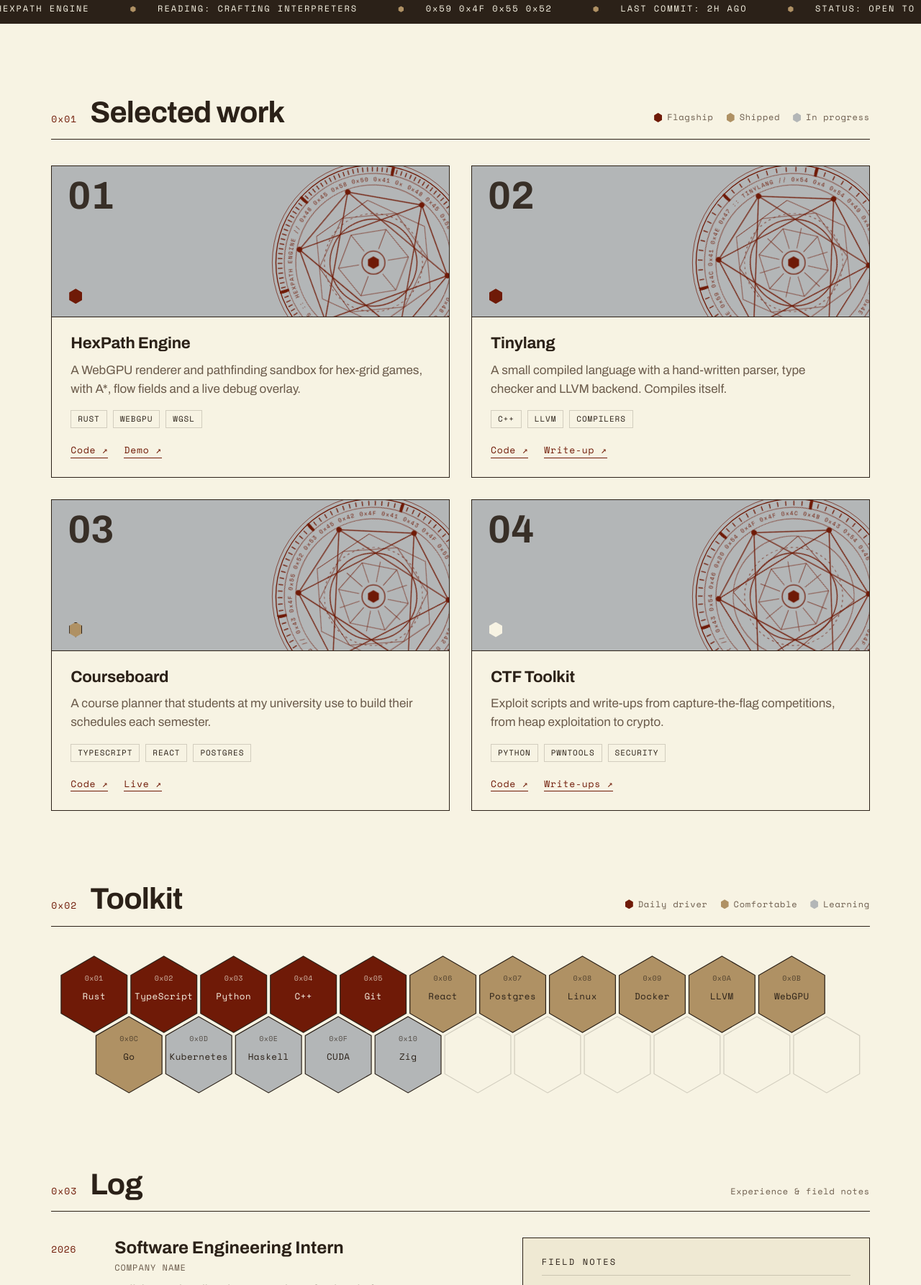
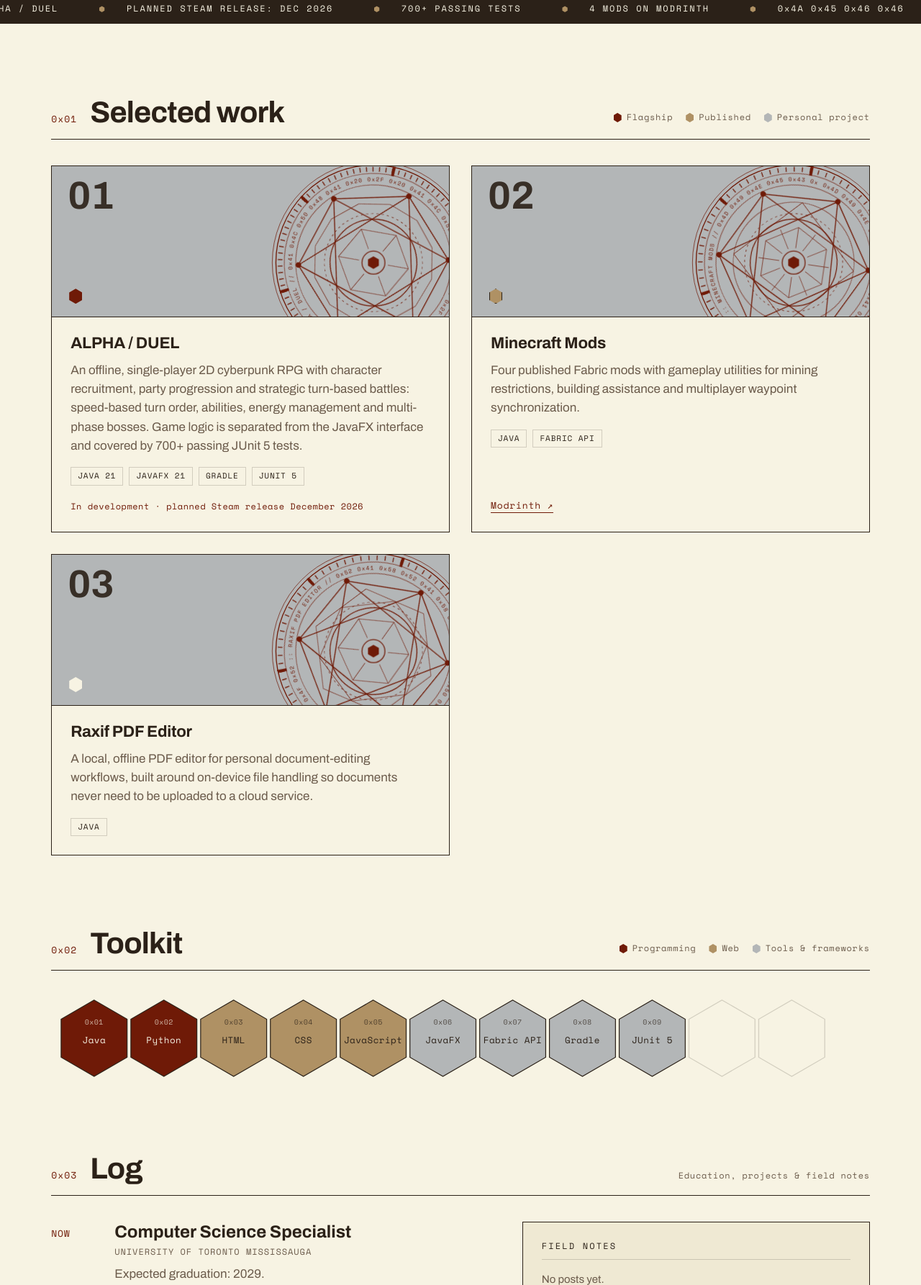
Before and after one commit to jefflim05cs/jefflim05cs.github.io, a plain HTML site: page index.html in a window 1280 px wide. Shown: the part 1014-2800 px from the top of the page at 72% size. Drawn offline with nearby package versions, Linux system fonts and the light colour scheme.

Commit message:
Replace placeholder content with résumé details
Name, education (UTM Computer Science Specialist, expected 2029),
projects (ALPHA / DUEL, Minecraft mods, Raxif PDF Editor), toolkit
grouped by résumé categories, GitHub and Modrinth links. Removes all
sample projects, jobs and posts. Résumé download is still pending.

```diff
--- a/css/style.css
+++ b/css/style.css
@@ -352,6 +352,8 @@ html.booting .boot, .boot.done {
 }
 .note .when { padding: 0; }
 .note-t { font-family: var(--font-display); font-size: 19px; line-height: 1.3; }
+.note-empty { padding: 16px 0 14px; border-top: 1px solid var(--hairline); color: var(--muted); font-size: 15px; }
+.status-line { font-family: var(--font-mono); font-size: 12px; letter-spacing: .04em; color: var(--accent) !important; margin-top: auto; padding-top: 8px; }
 .note:hover .note-t { text-decoration: underline; text-decoration-color: var(--accent); text-underline-offset: 4px; }
 
 /* 12. Contact -------------------------------------------------------------- */
--- a/index.html
+++ b/index.html
@@ -3,8 +3,8 @@
 <head>
   <meta charset="utf-8">
   <meta name="viewport" content="width=device-width, initial-scale=1">
-  <title>YOUR NAME — Portfolio</title>
-  <meta name="description" content="Portfolio of YOUR NAME, computer science student.">
+  <title>Jeff Lim — Portfolio</title>
+  <meta name="description" content="Portfolio of Jeff Lim, Computer Science Specialist student at the University of Toronto Mississauga.">
   <meta name="theme-color" content="#F7F3E3">
 
   <script>
@@ -27,7 +27,7 @@
 </head>
 
 <!-- ✏️ data-owner seeds your personal sigil -->
-<body data-owner="YOUR NAME">
+<body data-owner="JEFF LIM">
 
   <!-- ============ BOOT: the sigil inks itself in ============ -->
   <div class="boot" id="boot" aria-hidden="true">
@@ -38,12 +38,12 @@
 
   <!-- ============ MASTHEAD ============ -->
   <header class="masthead">
-    <a class="brand" href="#top" aria-label="YOUR NAME — home">
+    <a class="brand" href="#top" aria-label="Jeff Lim — home">
       <svg class="monogram" viewBox="0 0 48 54" aria-hidden="true">
         <polygon points="24,2 46,14.5 46,39.5 24,52 2,39.5 2,14.5"/>
-        <text x="24" y="32" text-anchor="middle">YN</text>
+        <text x="24" y="32" text-anchor="middle">JL</text>
       </svg>
-      <span class="brand-name">YOUR NAME</span>
+      <span class="brand-name">JEFF LIM</span>
     </a>
     <nav class="mainnav" aria-label="Main">
       <a href="#work"><small>0x01</small>Work</a>
@@ -65,10 +65,10 @@
     <!-- ============ HERO ============ -->
     <section class="hero">
       <div class="hero-copy">
-        <p class="kicker reveal">FILE 0x2A <span class="sep">//</span> COMPUTER SCIENCE <span class="sep">//</span> CLASS OF 2028</p>
-        <h1 class="reveal">Your Name<span class="dot">.</span></h1>
-        <p class="statement reveal">I build games, developer tools, and the occasional compiler, and I care about how they feel to use.</p>
-        <p class="status reveal"><span class="hexdot" aria-hidden="true"></span>Open to Summer 2027 internships · Based in Your City</p>
+        <p class="kicker reveal">FILE 0x2A <span class="sep">//</span> COMPUTER SCIENCE SPECIALIST <span class="sep">//</span> UTM · EXPECTED 2029</p>
+        <h1 class="reveal">Jeff Lim<span class="dot">.</span></h1>
+        <p class="statement reveal">Computer Science student at the University of Toronto Mississauga. I build games, offline-first tools, and Minecraft mods in Java.</p>
+        <p class="status reveal"><span class="hexdot" aria-hidden="true"></span>Now building ALPHA / DUEL · planned Steam release December 2026</p>
         <div class="cta reveal">
           <a class="btn btn-solid" href="#work">View work <span aria-hidden="true">→</span></a>
           <a class="btn btn-ghost" href="#" data-soon>Download résumé</a>
@@ -82,7 +82,7 @@
         </div>
         <figcaption>
           <span>PLATE I — PERSONAL SIGIL</span>
-          <span>SEED: <b id="seedLabel">YOUR NAME</b></span>
+          <span>SEED: <b id="seedLabel">JEFF LIM</b></span>
         </figcaption>
       </figure>
     </section>
@@ -91,7 +91,7 @@
     <div class="city" id="city" aria-hidden="true"></div>
     <div class="ticker" aria-hidden="true">
       <div class="ticker-track" id="tickerTrack">
-        <span>NOW BUILDING: HEXPATH ENGINE</span><span>READING: CRAFTING INTERPRETERS</span><span>0x59 0x4F 0x55 0x52</span><span>LAST COMMIT: 2H AGO</span><span>STATUS: OPEN TO INTERNSHIPS</span>
+        <span>NOW BUILDING: ALPHA / DUEL</span><span>PLANNED STEAM RELEASE: DEC 2026</span><span>700+ PASSING TESTS</span><span>4 MODS ON MODRINTH</span><span>0x4A 0x45 0x46 0x46</span><span>UTM CS · EXPECTED 2029</span>
       </div>
     </div>
 
@@ -102,66 +102,51 @@
         <h2 id="work-h">Selected work</h2>
         <span class="section-meta">
           <span class="legend"><i class="t1"></i>Flagship</span>
-          <span class="legend"><i class="t2"></i>Shipped</span>
-          <span class="legend"><i class="t3"></i>In progress</span>
+          <span class="legend"><i class="t2"></i>Published</span>
+          <span class="legend"><i class="t3"></i>Personal project</span>
         </span>
       </header>
 
       <!-- ✏️ One <article> per project. data-seed drives the card's sigil. -->
       <div class="projects">
-        <article class="project reveal" data-seed="HEXPATH ENGINE" data-tier="1">
+        <article class="project reveal" data-seed="ALPHA / DUEL" data-tier="1">
           <div class="project-plate">
             <span class="project-no">01</span>
             <span class="tier" title="Flagship"></span>
             <div class="project-sigil"></div>
           </div>
           <div class="project-body">
-            <h3>HexPath Engine</h3>
-            <p>A WebGPU renderer and pathfinding sandbox for hex-grid games, with A*, flow fields and a live debug overlay.</p>
-            <ul class="tags"><li>Rust</li><li>WebGPU</li><li>WGSL</li></ul>
-            <p class="links"><a href="#" data-soon>Code ↗</a><a href="#" data-soon>Demo ↗</a></p>
+            <h3>ALPHA / DUEL</h3>
+            <p>An offline, single-player 2D cyberpunk RPG with character recruitment, party progression and strategic turn-based battles: speed-based turn order, abilities, energy management and multi-phase bosses. Game logic is separated from the JavaFX interface and covered by 700+ passing JUnit 5 tests.</p>
+            <ul class="tags"><li>Java 21</li><li>JavaFX 21</li><li>Gradle</li><li>JUnit 5</li></ul>
+            <p class="status-line">In development · planned Steam release December 2026</p>
           </div>
         </article>
 
-        <article class="project reveal" data-seed="TINYLANG" data-tier="1">
+        <article class="project reveal" data-seed="MINECRAFT MODS" data-tier="2">
           <div class="project-plate">
             <span class="project-no">02</span>
-            <span class="tier" title="Flagship"></span>
+            <span class="tier" title="Published"></span>
             <div class="project-sigil"></div>
           </div>
           <div class="project-body">
-            <h3>Tinylang</h3>
-            <p>A small compiled language with a hand-written parser, type checker and LLVM backend. Compiles itself.</p>
-            <ul class="tags"><li>C++</li><li>LLVM</li><li>Compilers</li></ul>
-            <p class="links"><a href="#" data-soon>Code ↗</a><a href="#" data-soon>Write-up ↗</a></p>
+            <h3>Minecraft Mods</h3>
+            <p>Four published Fabric mods with gameplay utilities for mining restrictions, building assistance and multiplayer waypoint synchronization.</p>
+            <ul class="tags"><li>Java</li><li>Fabric API</li></ul>
+            <p class="links"><a href="https://modrinth.com/user/CSClub05" target="_blank" rel="noopener">Modrinth ↗</a></p>
           </div>
         </article>
 
-        <article class="project reveal" data-seed="COURSEBOARD" data-tier="2">
+        <article class="project reveal" data-seed="RAXIF PDF EDITOR" data-tier="3">
           <div class="project-plate">
             <span class="project-no">03</span>
-            <span class="tier" title="Shipped"></span>
+            <span class="tier" title="Personal project"></span>
             <div class="project-sigil"></div>
           </div>
           <div class="project-body">
-            <h3>Courseboard</h3>
-            <p>A course planner that students at my university use to build their schedules each semester.</p>
-            <ul class="tags"><li>TypeScript</li><li>React</li><li>Postgres</li></ul>
-            <p class="links"><a href="#" data-soon>Code ↗</a><a href="#" data-soon>Live ↗</a></p>
-          </div>
-        </article>
-
-        <article class="project reveal" data-seed="CTF TOOLKIT" data-tier="3">
-          <div class="project-plate">
-            <span class="project-no">04</span>
-            <span class="tier" title="In progress"></span>
-            <div class="project-sigil"></div>
-          </div>
-          <div class="project-body">
-            <h3>CTF Toolkit</h3>
-            <p>Exploit scripts and write-ups from capture-the-flag competitions, from heap exploitation to crypto.</p>
-            <ul class="tags"><li>Python</li><li>pwntools</li><li>Security</li></ul>
-            <p class="links"><a href="#" data-soon>Code ↗</a><a href="#" data-soon>Write-ups ↗</a></p>
+            <h3>Raxif PDF Editor</h3>
+            <p>A local, offline PDF editor for personal document-editing workflows, built around on-device file handling so documents never need to be uploaded to a cloud service.</p>
+            <ul class="tags"><li>Java</li></ul>
           </div>
         </article>
       </div>
@@ -173,19 +158,16 @@
         <span class="section-no">0x02</span>
         <h2 id="toolkit-h">Toolkit</h2>
         <span class="section-meta">
-          <span class="legend"><i class="t1"></i>Daily driver</span>
-          <span class="legend"><i class="t2"></i>Comfortable</span>
-          <span class="legend"><i class="t3"></i>Learning</span>
+          <span class="legend"><i class="t1"></i>Programming</span>
+          <span class="legend"><i class="t2"></i>Web</span>
+          <span class="legend"><i class="t3"></i>Tools &amp; frameworks</span>
         </span>
       </header>
-      <!-- ✏️ Edit this list; JS turns it into the honeycomb. data-level: 1 = daily, 2 = comfortable, 3 = learning -->
+      <!-- ✏️ Edit this list; JS turns it into the honeycomb. data-level: 1 = programming, 2 = web, 3 = tools & frameworks -->
       <ul class="skill-list" id="skillList">
-        <li data-level="1">Rust</li><li data-level="1">TypeScript</li><li data-level="1">Python</li>
-        <li data-level="1">C++</li><li data-level="1">Git</li><li data-level="2">React</li>
-        <li data-level="2">Postgres</li><li data-level="2">Linux</li><li data-level="2">Docker</li>
-        <li data-level="2">LLVM</li><li data-level="2">WebGPU</li><li data-level="2">Go</li>
-        <li data-level="3">Kubernetes</li><li data-level="3">Haskell</li><li data-level="3">CUDA</li>
-        <li data-level="3">Zig</li>
+        <li data-level="1">Java</li><li data-level="1">Python</li>
+        <li data-level="2">HTML</li><li data-level="2">CSS</li><li data-level="2">JavaScript</li>
+        <li data-level="3">JavaFX</li><li data-level="3">Fabric API</li><li data-level="3">Gradle</li><li data-level="3">JUnit 5</li>
       </ul>
       <div class="honeycomb reveal" id="honeycomb" aria-hidden="true"></div>
     </section>
@@ -195,28 +177,26 @@
       <header class="section-head reveal">
         <span class="section-no">0x03</span>
         <h2 id="log-h">Log</h2>
-        <span class="section-meta">Experience &amp; field notes</span>
+        <span class="section-meta">Education, projects &amp; field notes</span>
       </header>
       <div class="log-grid">
         <ol class="timeline reveal">
           <li>
-            <span class="when">2026</span>
-            <div><h3>Software Engineering Intern</h3><p class="org">Company Name</p><p>Built internal tooling that cut CI times for the platform team.</p></div>
+            <span class="when">NOW</span>
+            <div><h3>Computer Science Specialist</h3><p class="org">University of Toronto Mississauga</p><p>Expected graduation: 2029.</p></div>
           </li>
           <li>
-            <span class="when">2025</span>
-            <div><h3>Teaching Assistant, Data Structures</h3><p class="org">Your University</p><p>Ran weekly labs and wrote the autograder for the hashing assignment.</p></div>
+            <span class="when">NOW</span>
+            <div><h3>Building ALPHA / DUEL</h3><p class="org">Independent game · Java 21, JavaFX 21</p><p>Turn-based cyberpunk RPG, planned for release on Steam in December 2026.</p></div>
           </li>
           <li>
-            <span class="when">2024</span>
-            <div><h3>Started B.S. Computer Science</h3><p class="org">Your University</p><p>Joined the game dev club and the CTF team in the first month.</p></div>
+            <span class="when">ONGOING</span>
+            <div><h3>Minecraft mod development</h3><p class="org">Modrinth · CSClub05</p><p>Four Fabric mods published and available to other players.</p></div>
           </li>
         </ol>
         <div class="notes reveal">
           <h3 class="notes-h">Field notes</h3>
-          <a class="note" href="#" data-soon><span class="when">2026.10</span><span class="note-t">Pathfinding on a hex grid, explained</span><span aria-hidden="true">→</span></a>
-          <a class="note" href="#" data-soon><span class="when">2026.07</span><span class="note-t">What writing a type checker taught me about error messages</span><span aria-hidden="true">→</span></a>
-          <a class="note" href="#" data-soon><span class="when">2026.03</span><span class="note-t">Generating sigils from a seed with SVG</span><span aria-hidden="true">→</span></a>
+          <p class="note-empty">No posts yet.</p>
         </div>
       </div>
     </section>
@@ -228,14 +208,14 @@
       <div>
         <span class="section-no">0x04</span>
         <h2>Let’s build something.</h2>
-        <a class="email" href="#" data-soon>you@example.com</a>
+        <a class="email" href="https://github.com/jefflim05cs" target="_blank" rel="noopener">github.com/jefflim05cs</a>
         <p class="contact-links">
-          <a href="#" data-soon>GitHub ↗</a><a href="#" data-soon>LinkedIn ↗</a><a href="#" data-soon>Résumé ↗</a>
+          <a href="https://github.com/jefflim05cs" target="_blank" rel="noopener">GitHub ↗</a><a href="https://modrinth.com/user/CSClub05" target="_blank" rel="noopener">Modrinth ↗</a><a href="#" data-soon>Résumé ↗</a>
         </p>
       </div>
       <div class="contact-sigil" id="contactSigil"></div>
     </div>
-    <p class="colophon">Set in Archivo &amp; Space Mono. Every sigil on this page is generated from a seed. © <span id="year">2026</span> YOUR NAME</p>
+    <p class="colophon">Set in Archivo &amp; Space Mono. Every sigil on this page is generated from a seed. © <span id="year">2026</span> Jeff Lim</p>
   </footer>
 
   <div class="toast" id="toast" role="status" aria-live="polite"></div>
```
